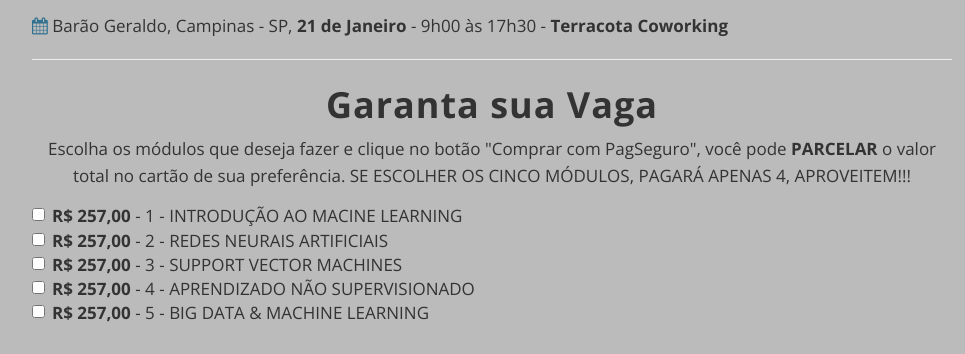
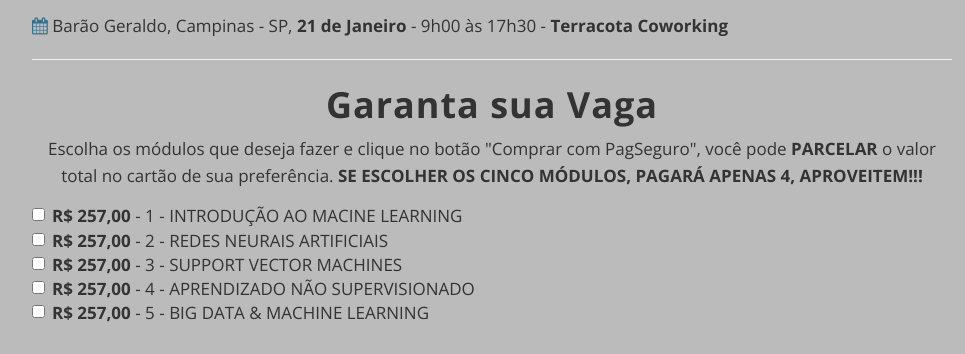
Before and after one commit to alephbit/alephbit.github.io, a website: page course-ml.html in a window 1280 px wide. Shown: the part 5223-5577 px from the top of the page, without its empty margins (148-1113 px from the left). Drawn offline with nearby package versions, Linux system fonts and the light colour scheme; some packages are replaced by stand-ins of ours; a script that the page names is missing.

Commit message:
Colocado um texto em negrito

```diff
--- a/course-ml.html
+++ b/course-ml.html
@@ -301,7 +301,7 @@
 
 	    <hr />
 		<h1 class="text-center">Garanta sua Vaga</h1>
-		<p class="text-center">Escolha os módulos que deseja fazer e clique no botão "Comprar com PagSeguro", você pode <b>PARCELAR</b> o valor total no cartão de sua preferência. SE ESCOLHER OS CINCO MÓDULOS, PAGARÁ APENAS 4, APROVEITEM!!!</p>
+		<p class="text-center">Escolha os módulos que deseja fazer e clique no botão "Comprar com PagSeguro", você pode <b>PARCELAR</b> o valor total no cartão de sua preferência. <b>SE ESCOLHER OS CINCO MÓDULOS, PAGARÁ APENAS 4, APROVEITEM!!!</b></p>
 		<form action="https://pagseguro.uol.com.br/checkout/v2/cart.html?action=add" method="post" onsubmit="if (!get_pagseguro(curso_ml_fields, curso_ml)) return false; PagSeguroLightbox(this); return false;">
 			<!-- NÃO EDITE OS COMANDOS DAS LINHAS ABAIXO -->
 			<input type="hidden" name="itemCode" value="" id="fpagseguro" />
```
